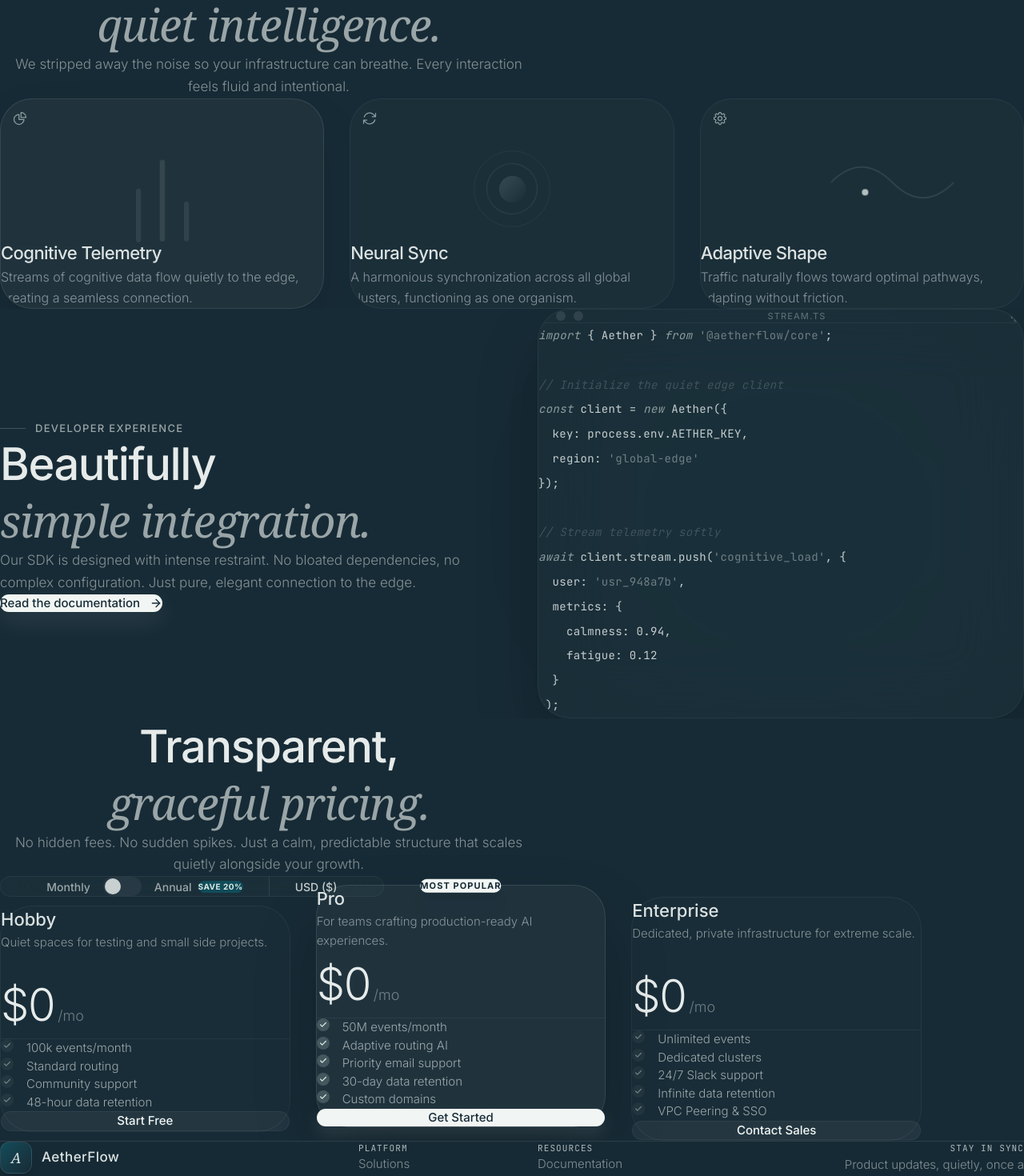
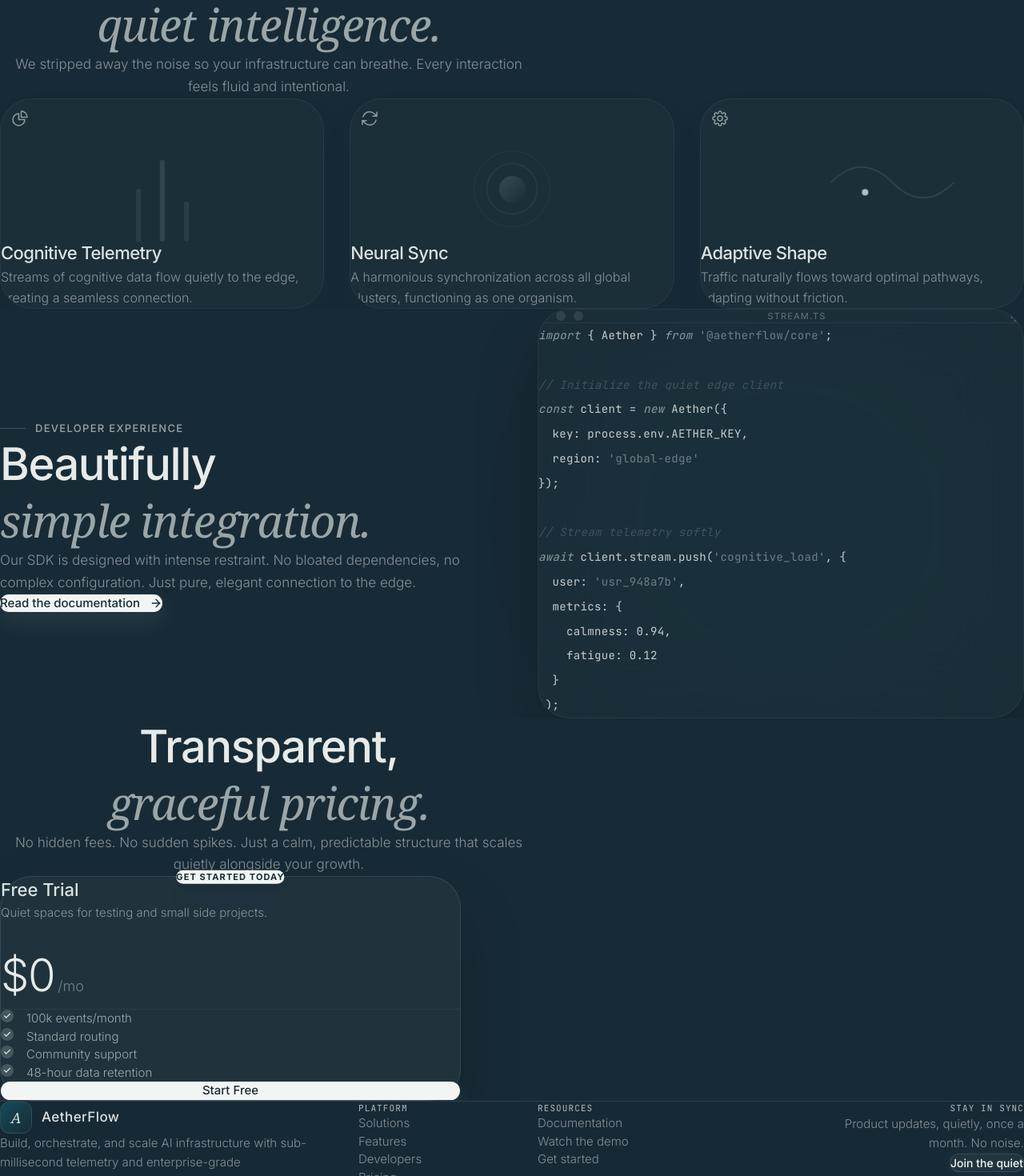
Before and after one commit to Khushisawalkar/frontend, a Next.js app: page /frontend/ in a window 1280 px wide. Shown: the part 2100-3570 px from the top of the page at 80% size. Built offline with nearby package versions, Linux system fonts and the light colour scheme.

Commit message:
Bulletproof Features layout and center single Pricing plan

```diff
--- a/src/components/features/Features.tsx
+++ b/src/components/features/Features.tsx
@@ -61,48 +61,33 @@ export default function Features() {
           </p>
         </div>
 
-        {/* Bento Grid (Desktop) / Accordion (Mobile) Wrapper - CONTEXT LOCK RETAINED */}
+        {/* Elegant Bento Grid */}
         <div className="grid grid-cols-1 md:grid-cols-3 gap-8">
 
-          {features.map((feat, index) => {
-            const isActive = activeIndex === index;
-            return (
+          {features.map((feat, index) => (
             <div
               key={index}
-                onMouseEnter={() => window.innerWidth >= 768 && setActiveIndex(index)}
-                className={`relative bg-arctic/[0.02] rounded-[2.5rem] border overflow-hidden group transition-all duration-[600ms] ease-out ${
-                  isActive ? "border-arctic/10 bg-arctic/[0.04] shadow-[0_30px_60px_rgba(0,0,0,0.1)]" : "border-arctic/5"
-                }`}
+              className="relative bg-arctic/[0.02] rounded-[2.5rem] border border-arctic/5 overflow-hidden group transition-all duration-[800ms] hover:border-arctic/10 hover:bg-arctic/[0.04] hover:-translate-y-2 shadow-[0_20px_40px_rgba(0,0,0,0.05)] hover:shadow-[0_40px_80px_rgba(0,0,0,0.1)] flex flex-col h-full"
             >
 
-                {/* Accordion Header (Mobile Clickable Area) */}
-                <div
-                  className="relative z-10 flex items-center justify-between p-8 md:p-10 cursor-pointer md:cursor-default"
-                  onClick={() => window.innerWidth < 768 && setActiveIndex(index)}
-                >
-                  <div className="flex items-center gap-5">
-                    <div className="w-12 h-12 flex items-center justify-center opacity-60 transition-opacity duration-500 group-hover:opacity-100">
-                       <div className="w-5 h-5 transition-transform duration-1000 group-hover:rotate-180" style={{ backgroundColor: "#D9E8E2", maskImage: `url('/frontend/SVGs/${feat.icon}')`, maskSize: "contain", maskRepeat: "no-repeat", WebkitMaskImage: `url('/frontend/SVGs/${feat.icon}')`, WebkitMaskSize: "contain", WebkitMaskRepeat: "no-repeat" }} />
+              {/* Top Icon */}
+              <div className="p-10 pb-0">
+                <div className="w-12 h-12 flex items-center justify-center opacity-60 transition-transform duration-700 group-hover:scale-110 group-hover:opacity-100">
+                   <div className="w-6 h-6" style={{ backgroundColor: "#D9E8E2", maskImage: `url('/frontend/SVGs/${feat.icon}')`, maskSize: "contain", maskRepeat: "no-repeat", WebkitMaskImage: `url('/frontend/SVGs/${feat.icon}')`, WebkitMaskSize: "contain", WebkitMaskRepeat: "no-repeat" }} />
                 </div>
-                    <h3 className="text-[19px] font-medium tracking-tight md:hidden text-arctic/90">{feat.title}</h3>
-                  </div>
-                  <ChevronDown className={`md:hidden transition-transform duration-500 ${isActive ? "rotate-180 text-arctic" : "text-arctic/30"}`} />
               </div>
 
-                {/* Body Content (Desktop: Always Visible, Mobile: Accordion Body) */}
-                <div
-                   className={`relative z-10 flex flex-col transition-[max-height,opacity,padding] duration-[600ms] ease-out overflow-hidden md:max-h-[600px] md:opacity-100 md:px-10 md:pb-10 ${
-                     isActive ? "max-h-[600px] opacity-100 px-8 pb-8" : "max-h-0 opacity-0 px-8 pb-0 md:px-10 md:pb-10"
-                   }`}
-                >
+              {/* Body Content */}
+              <div className="flex-1 flex flex-col p-10 pt-8">
                 {feat.animation}
-                  <h3 className="text-[22px] font-medium mb-4 tracking-tight hidden md:block text-arctic/90">{feat.title}</h3>
+                <div className="mt-auto">
+                  <h3 className="text-[22px] font-medium mb-4 tracking-tight text-arctic/90">{feat.title}</h3>
                   <p className="text-arctic/50 text-[16px] leading-relaxed font-light">{feat.desc}</p>
+                </div>
               </div>
 
             </div>
-            )
-          })}
+          ))}
 
         </div>
       </div>
--- a/src/components/pricing/Pricing.tsx
+++ b/src/components/pricing/Pricing.tsx
@@ -27,27 +27,11 @@ const plans: {
 }[] = [
   {
     id: "hobby",
-    name: "Hobby",
+    name: "Free Trial",
     description: "Quiet spaces for testing and small side projects.",
     features: ["100k events/month", "Standard routing", "Community support", "48-hour data retention"],
     cta: "Start Free",
-    popular: false,
-  },
-  {
-    id: "pro",
-    name: "Pro",
-    description: "For teams crafting production-ready AI experiences.",
-    features: ["50M events/month", "Adaptive routing AI", "Priority email support", "30-day data retention", "Custom domains"],
-    cta: "Get Started",
     popular: true,
-  },
-  {
-    id: "enterprise",
-    name: "Enterprise",
-    description: "Dedicated, private infrastructure for extreme scale.",
-    features: ["Unlimited events", "Dedicated clusters", "24/7 Slack support", "Infinite data retention", "VPC Peering & SSO"],
-    cta: "Contact Sales",
-    popular: false,
   },
 ];
 
@@ -57,11 +41,7 @@ export default function Pricing() {
 
   const priceFor = useMemo(() => {
     return (planId: PlanId) => {
-      const multiplier = isAnnual ? pricingMatrix.multipliers.annual : pricingMatrix.multipliers.monthly;
-      const tariff = pricingMatrix.tariffs[currency];
-      const baseRate = pricingMatrix.baseRates[planId];
-      const finalPrice = Math.round(baseRate * multiplier * tariff.rate);
-      return `${tariff.symbol}${finalPrice}`;
+      return `$0`;
     };
   }, [isAnnual, currency]);
 
@@ -78,59 +58,18 @@ export default function Pricing() {
           <p className="text-[17px] text-arctic/50 leading-relaxed font-light">
             No hidden fees. No sudden spikes. Just a calm, predictable structure that scales quietly alongside your growth.
           </p>
-
-          {/* Pricing Controls */}
-          <div className="mt-12 flex flex-col sm:flex-row items-center justify-center gap-8 bg-arctic/[0.02] p-3 rounded-full border border-arctic/5 max-w-[480px] mx-auto backdrop-blur-xl">
-
-            <div className="flex items-center gap-4 px-4">
-              <span className="text-arctic/60 font-medium text-[14px]">Monthly</span>
-              <label className="relative inline-flex items-center cursor-pointer">
-                <input
-                  type="checkbox"
-                  checked={isAnnual}
-                  onChange={(e) => setIsAnnual(e.target.checked)}
-                  className="sr-only peer"
-                />
-                <div className="w-12 h-6 bg-arctic/5 rounded-full peer peer-checked:after:translate-x-full after:content-[''] after:absolute after:top-[2px] after:left-[2px] after:bg-arctic/80 after:rounded-full after:h-5 after:w-5 after:transition-all peer-checked:bg-arctic/20"></div>
-              </label>
-              <span className="text-arctic/60 font-medium text-[14px] flex items-center gap-2">
-                 Annual <span className="text-[10px] font-bold tracking-wider uppercase bg-nocturnal text-mystic px-2 py-0.5 rounded-full">Save 20%</span>
-              </span>
-            </div>
-
-            <div className="w-px h-6 bg-arctic/10 hidden sm:block" />
-
-            <div className="relative pr-4">
-              <select
-                value={currency}
-                onChange={(e) => setCurrency(e.target.value as Currency)}
-                className="bg-transparent text-arctic/80 text-[14px] font-medium outline-none appearance-none cursor-pointer"
-              >
-                <option value="USD">USD ($)</option>
-                <option value="EUR">EUR (€)</option>
-                <option value="INR">INR (₹)</option>
-              </select>
-            </div>
-
-          </div>
         </div>
 
-        <div className="grid grid-cols-1 md:grid-cols-3 gap-8 items-center max-w-6xl mx-auto">
+        <div className="flex justify-center max-w-xl mx-auto">
 
           {plans.map((plan) => (
             <div
               key={plan.name}
-              className={`relative rounded-[2.5rem] p-10 flex flex-col group transition-all duration-[800ms] ease-out ${
-                plan.popular
-                  ? "bg-arctic/[0.04] border border-arctic/10 shadow-[0_40px_80px_rgba(0,0,0,0.2)] md:-translate-y-4 hover:-translate-y-6 z-10"
-                  : "bg-arctic/[0.01] border border-arctic/5 hover:border-arctic/10 hover:bg-arctic/[0.02] hover:-translate-y-2"
-              }`}
+              className={`relative rounded-[2.5rem] p-12 flex flex-col group transition-all duration-[800ms] ease-out w-full bg-arctic/[0.04] border border-arctic/10 shadow-[0_40px_80px_rgba(0,0,0,0.2)]`}
             >
-              {plan.popular && (
-                <div className="absolute top-0 left-1/2 -translate-x-1/2 -translate-y-1/2 bg-arctic text-oceanic px-4 py-1.5 rounded-full text-[11px] font-bold uppercase tracking-widest shadow-xl">
-                  Most Popular
-                </div>
-              )}
+              <div className="absolute top-0 left-1/2 -translate-x-1/2 -translate-y-1/2 bg-arctic text-oceanic px-4 py-1.5 rounded-full text-[11px] font-bold uppercase tracking-widest shadow-xl">
+                Get Started Today
+              </div>
 
               <h3 className="text-[22px] font-medium mb-3 text-arctic/90">{plan.name}</h3>
               <p className="text-arctic/50 text-[15px] font-light mb-8 h-12 leading-relaxed">{plan.description}</p>
@@ -146,7 +85,7 @@ export default function Pricing() {
                 <ul className="space-y-5 mb-12">
                   {plan.features.map((feature) => (
                     <li key={feature} className="flex items-start gap-4">
-                      <div className={`mt-0.5 w-4 h-4 rounded-full flex items-center justify-center ${plan.popular ? "bg-mystic/20 text-mystic" : "bg-arctic/5 text-arctic/40"}`}>
+                      <div className={`mt-0.5 w-4 h-4 rounded-full flex items-center justify-center bg-mystic/20 text-mystic`}>
                         <Check size={10} strokeWidth={3} />
                       </div>
                       <span className="text-arctic/60 text-[15px] font-light">{feature}</span>
@@ -157,11 +96,7 @@ export default function Pricing() {
 
               <Link
                 href="/get-started"
-                className={`w-full py-4 rounded-full text-[15px] font-medium text-center transition-all duration-500 ${
-                  plan.popular
-                    ? "bg-arctic text-oceanic hover:scale-[1.02] shadow-[0_10px_20px_rgba(255,255,255,0.1)]"
-                    : "bg-arctic/5 text-arctic hover:bg-arctic/10 border border-arctic/5"
-                }`}
+                className={`w-full py-4 rounded-full text-[15px] font-medium text-center transition-all duration-500 bg-arctic text-oceanic hover:scale-[1.02] shadow-[0_10px_20px_rgba(255,255,255,0.1)]`}
               >
                 {plan.cta}
               </Link>
```
Lines whose indentation alone changed are shown as unchanged.
